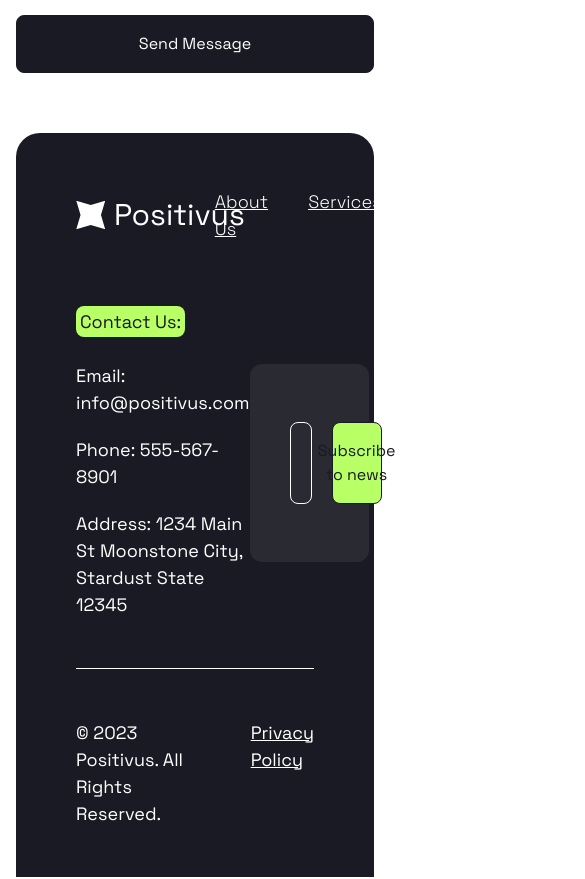
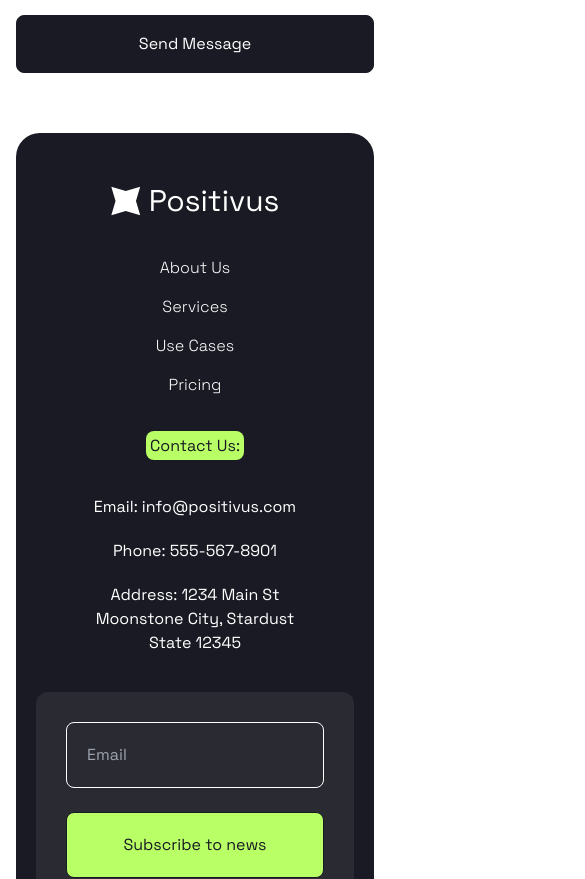
Before and after one commit to Dubey145/positivus, a React (Vite) app: page / in a window 390 px wide. Shown: the part 8120-8999 px from the top of the page, 585 px wide, since content can reach past the window. Built offline with nearby package versions, Linux system fonts and the light colour scheme.

Commit message:
add: mobile footer

```diff
--- a/src/pages/Footer.jsx
+++ b/src/pages/Footer.jsx
@@ -6,45 +6,45 @@ import Button from "../components/Button";
 const Footer = () => {
   return (
     <section className="max-container padding-x lg:mt-[140px] mt-[60px]">
-      <div className="bg-custom-black rounded-t-3xl flex flex-col pt-[55px] pb-[50px] px-[60px] text-white">
-        <div className="flex flex-row justify-between items-center">
+      <div className="bg-custom-black rounded-t-3xl flex flex-col pt-[50px] lg:pt-[55px] pb-[30px] lg:pb-[50px] px-[20px] lg:px-[60px] text-white">
+        <div className="flex lg:flex-row flex-col justify-between items-center">
           <div className="flex flex-row">
             <img src={whiteStar}></img>
             <h2 className="text-3xl ml-2">Positivus</h2>
           </div>
-          <div className="flex flex-row gap-[40px] text-[18px] underline font-thin">
+          <div className="flex flex-col lg:flex-row gap-[15px] lg:gap-[40px] text-[16px] lg:text-[18px] lg:underline font-thin max-lg:my-[37px] text-center">
             <p>About Us</p>
             <p>Services</p>
             <p>Use Cases</p>
             <p>Pricing</p>
-            <p>Blog</p>
+            <p className = "lg:block hidden">Blog</p>
           </div>
-          <div>
+          <div className = 'lg:block hidden'>
             <img src={socials}></img>
           </div>
         </div>
-        <div className="flex flex-row justify-between items-center mt-[66px]">
-          <div className="w-[332px] text-[18px]">
-            <div className="mb-[27px]">
+        <div className="flex flex-col lg:flex-row justify-between lg:items-center lg:mt-[66px]">
+          <div className="max-lg:mb-[37px] max-lg:mx-[50px] lg:w-[332px] text-[16px] lg:text-[18px]">
+            <div className="mb-[37px] lg:mb-[27px] max-lg:text-center">
               <h4 className="bg-custom-green text-custom-black inline p-1 rounded-lg px-1">
                 Contact Us:
               </h4>
             </div>
-            <div className="flex flex-col gap-5">
+            <div className="flex flex-col gap-5 max-lg:items-center max-lg:text-center">
               <p>Email: info@positivus.com</p>
               <p>Phone: 555-567-8901</p>
               <p>Address: 1234 Main St Moonstone City, Stardust State 12345</p>
             </div>
           </div>
-          <div className="w-1/2 bg-dark-gray px-10 py-[58px] rounded-xl">
-            <div className="flex flex-row gap-5">
-              <input className = 'w-1/2 border-[1px] border-white bg-dark-gray rounded-lg pl-[20px]' placeholder="Email"></input>
-              <div className = 'w-1/2 '>
+          <div className="lg:w-1/2 bg-dark-gray p-[30px] lg:px-10 lg:py-[58px] rounded-xl">
+            <div className="flex flex-col lg:flex-row gap-6">
+              <input className = 'lg:w-1/2 border-[1px] border-white bg-dark-gray rounded-lg max-lg:p-[20px] pl-[20px]' placeholder="Email"></input>
+              <div className = 'lg:w-1/2 '>
               <Button
                 label="Subscribe to news"
                 background={"bg-custom-green"}
                 textColor={"text-custom-black"}
-                padding={"px-6 py-4"}
+                padding={"px-6 lg:py-4 py-5"}
                 width={"w-full"}
               ></Button>
               </div>
@@ -52,9 +52,9 @@ const Footer = () => {
           </div>
         </div>
         <div className = 'h-[1px] bg-white my-[50px]'></div>
-        <div className = 'text-[18px] text-white flex flex-row'>
+        <div className = 'text-[18px] text-white flex lg:flex-row flex-col max-lg:text-center'>
             <p>© 2023 Positivus. All Rights Reserved.</p>
-            <p className = 'underline ml-8'>Privacy Policy</p>
+            <p className = 'underline ml-8 max-lg:mt-[15px]'>Privacy Policy</p>
         </div>
       </div>
     </section>
```
